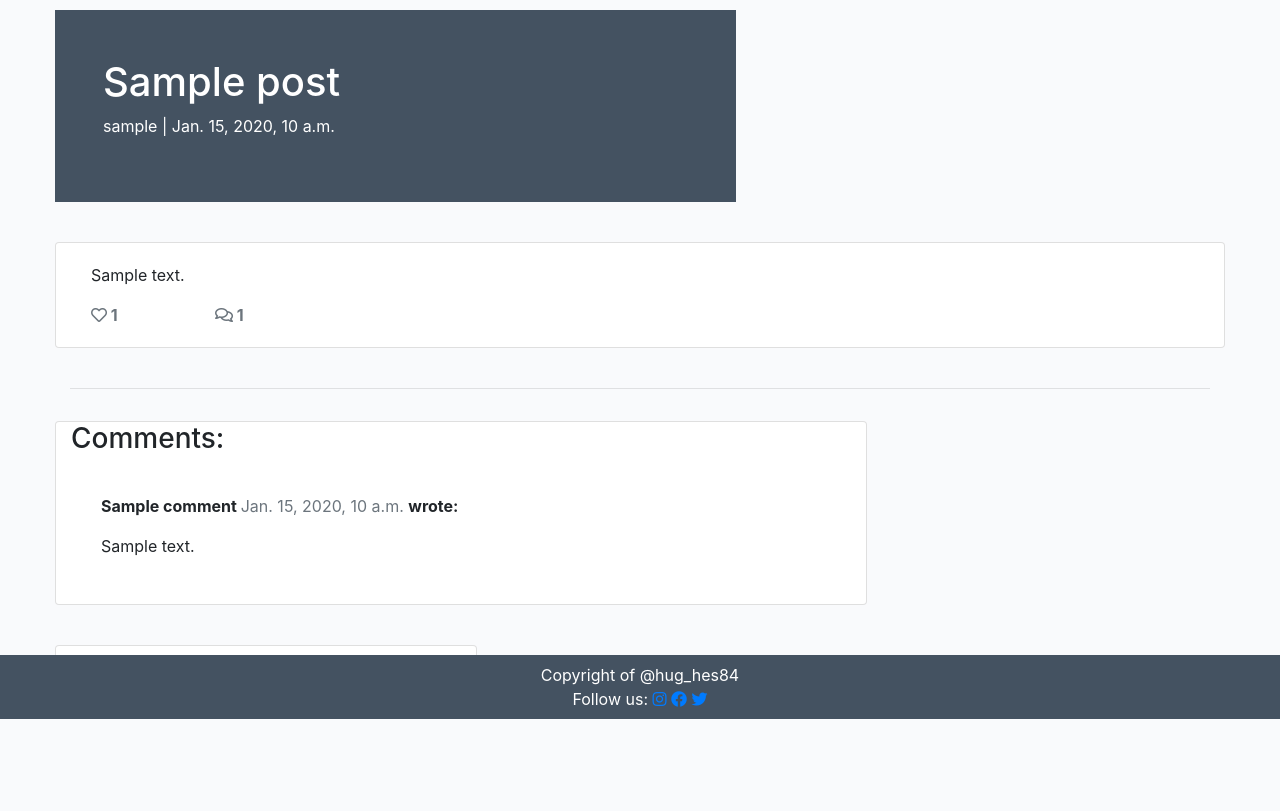
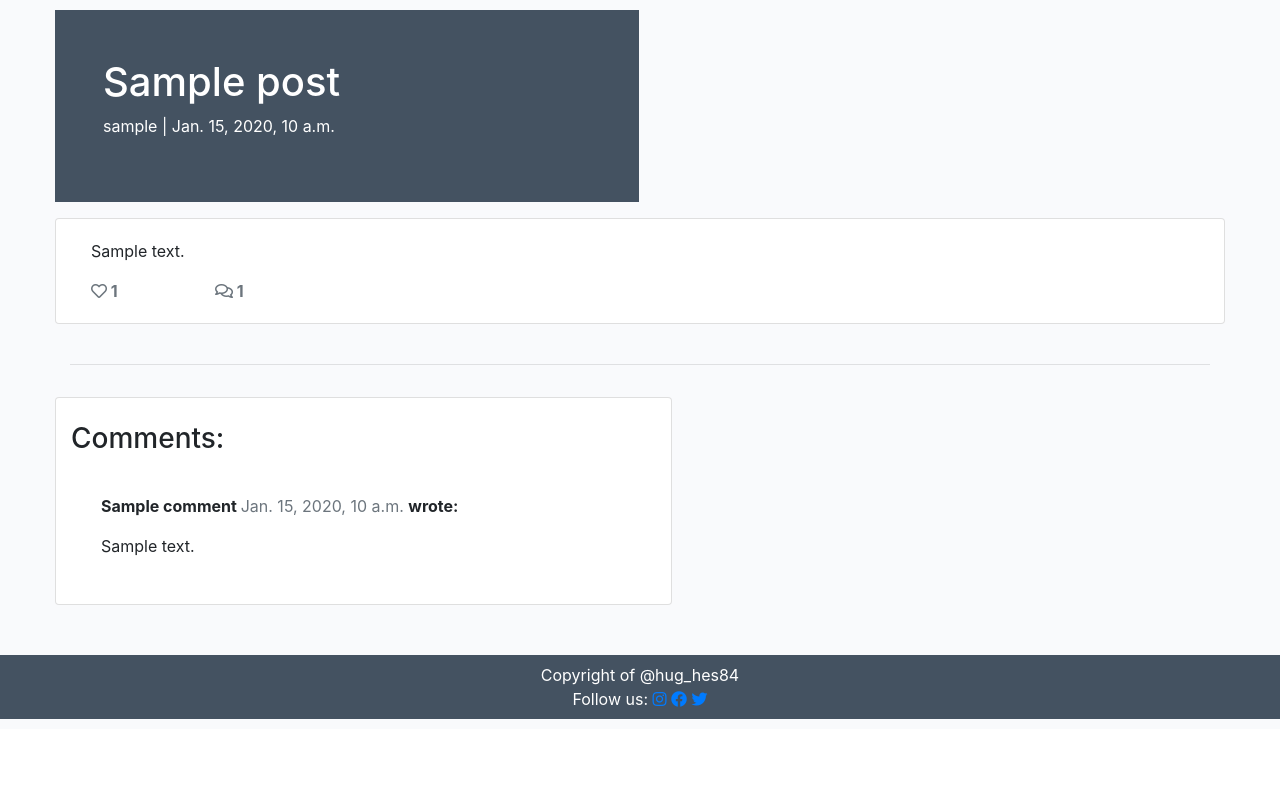
Before and after one commit to hughes84/my-blog-pp4, a Django app: a page that uses templates/base.html in a window 1280 px wide. Shown: the part 81-892 px from the top of the page. After the commit the page ends 800 px from the top, so only its background shows below. Run offline with Django 3.2, Linux system fonts and the light colour scheme; tables that the repository leaves empty hold one stand-in row (values such as "Sample post"); some libraries are stand-ins or nearby versions.

Commit message:
Add bootstrap styles

```diff
--- a/templates/aboutus.html
+++ b/templates/aboutus.html
@@ -4,7 +4,7 @@
 
 <!-- About 1 - Bootstrap Brain Component -->
 <section class="mb-10">
-    <div class="container">
+    <div class="aboutus-container">
       <div class="row gy-3 gy-md-4 gy-lg-0 align-items-lg-center">
         <div class="col-12 col-lg-6 col-xl-5">
           <img class="img-fluid rounded" loading="lazy" src="./assets/img/about-img-1.jpg" alt="">
--- a/templates/base.html
+++ b/templates/base.html
@@ -73,7 +73,7 @@
 
     </nav>
 
-    <main class="flex-shrink-0 main-bg ">
+    <main class="main-bg">
         {% block content %}
         <!-- Content Goes here -->
         {% endblock content %}
--- a/templates/post_detail.html
+++ b/templates/post_detail.html
@@ -4,18 +4,18 @@
 <div class="masthead">
     <div class="container">
         <div class="row">
-            <div class="col-md-6 p-5 masthead-text">
+            <div class="col-md-5 p-5 masthead-text">
                 <!-- Post title goes in these h1 tags -->
                 <h1 class="post-title">{{ post.title }}</h1>
                 <!-- Post author goes before the | the post's created date goes after -->
                 <p class="post-subtitle">{{ post.author }} | {{ post.created_on }}</p>
             </div>
-            <div class="d-none d-md-block col-md-6 masthead-image">
+            <div class="d-none d-md-block col-md-5 masthead-image">
                 <!-- The featured image URL goes in the src attribute -->
                 {% if "placeholder" in post.featured_image.url %}
-                <img src="https://codeinstitute.s3.amazonaws.com/fullstack/blog/default.jpg" width="100%">
+                <img src="https://codeinstitute.s3.amazonaws.com/fullstack/blog/default.jpg">
                 {% else %}
-                <img src=" {{ post.featured_image.url }}" width="100%">
+                <img src=" {{ post.featured_image.url }}">
                 {% endif %}
             </div>
         </div>
@@ -45,7 +45,7 @@
                                 {% endif %}
                             </form>
                             {% else %}
-                            <span class="text-secondary"><i class="far fa-heart"></i></span>
+                            <span class="text-secondary cursor-pointer"><i class="far fa-heart"></i></span>
                             {% endif %}
                         <!-- The number of likes goes before the closing strong tag -->
                         <span class="text-secondary">{{ post.number_of_likes }} </span>
@@ -67,9 +67,9 @@
             <hr>
         </div>
     </div>
-    <div class="row">
-        <div class="col-md-8 card mb-4  mt-3 ">
-            <h3>Comments:</h3>
+    <div class="row comments-container">
+        <div class="col-md-6 card mb-4 mt-3 ">
+            <h3 class="mt-4">Comments:</h3>
             <div class="card-body">
                 <!-- We want a for loop inside the empty control tags to iterate through each comment in comments -->
                 {% for comment in comments %}
@@ -93,7 +93,8 @@
                 {% endfor %}
             </div>
         </div>
-        <div class="col-md-4 card mb-4  mt-3 ">
+        {% if user.is_authenticated %}
+        <div class="col-md-6 card mb-4  mt-3 ">
             <div class="card-body">
                 <!-- For later -->
                 {% if commented %}
@@ -101,7 +102,7 @@
                     Your comment is awaiting approval
                 </div>
                 {% else %}
-                {% if user.is_authenticated %}
+
 
                 <h3>Leave a comment:</h3>
                 <p>Posting as: {{ user.username }}</p>
@@ -111,9 +112,10 @@
                     <button type="submit" class="btn btn-signup btn-lg">Submit</button>
                 </form>
                 {% endif %}
-                {% endif %}
+
             </div>
         </div>
+        {% endif %}
     </div>
 </div>
 <script>
```
